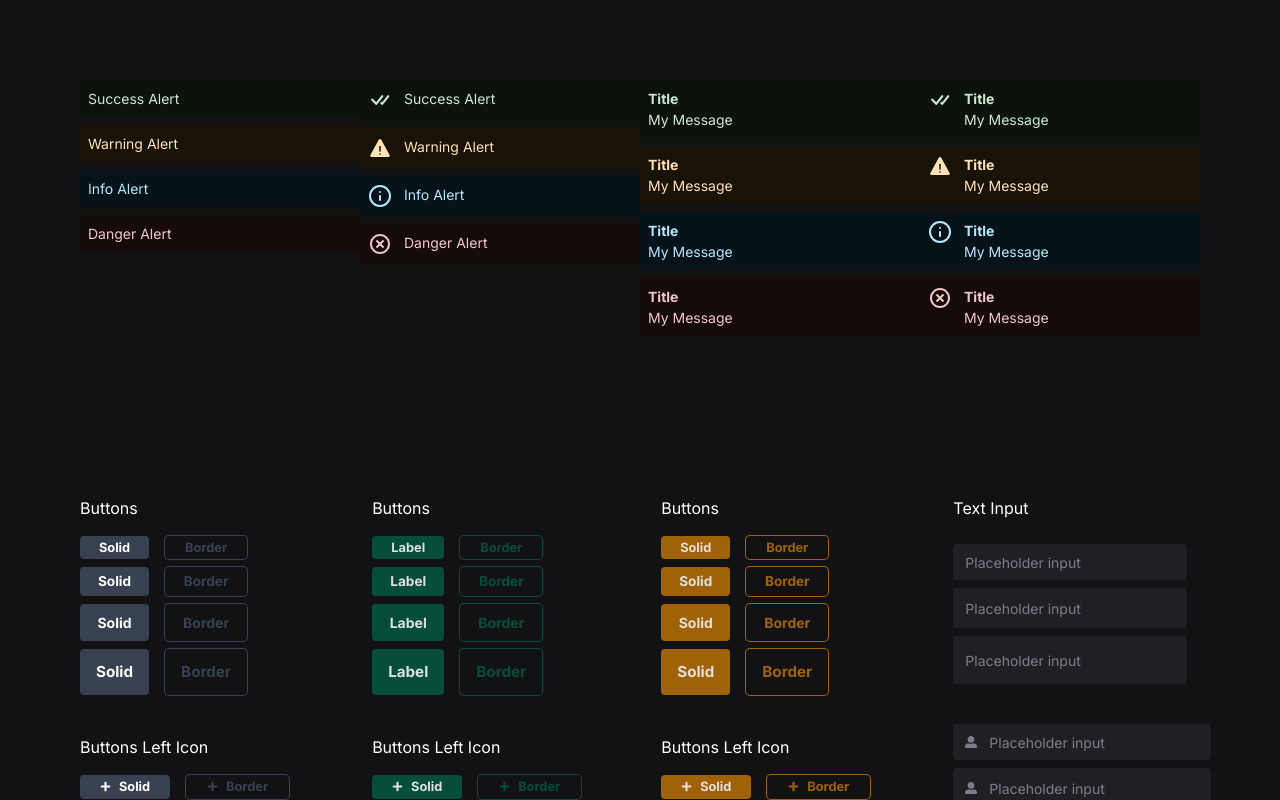
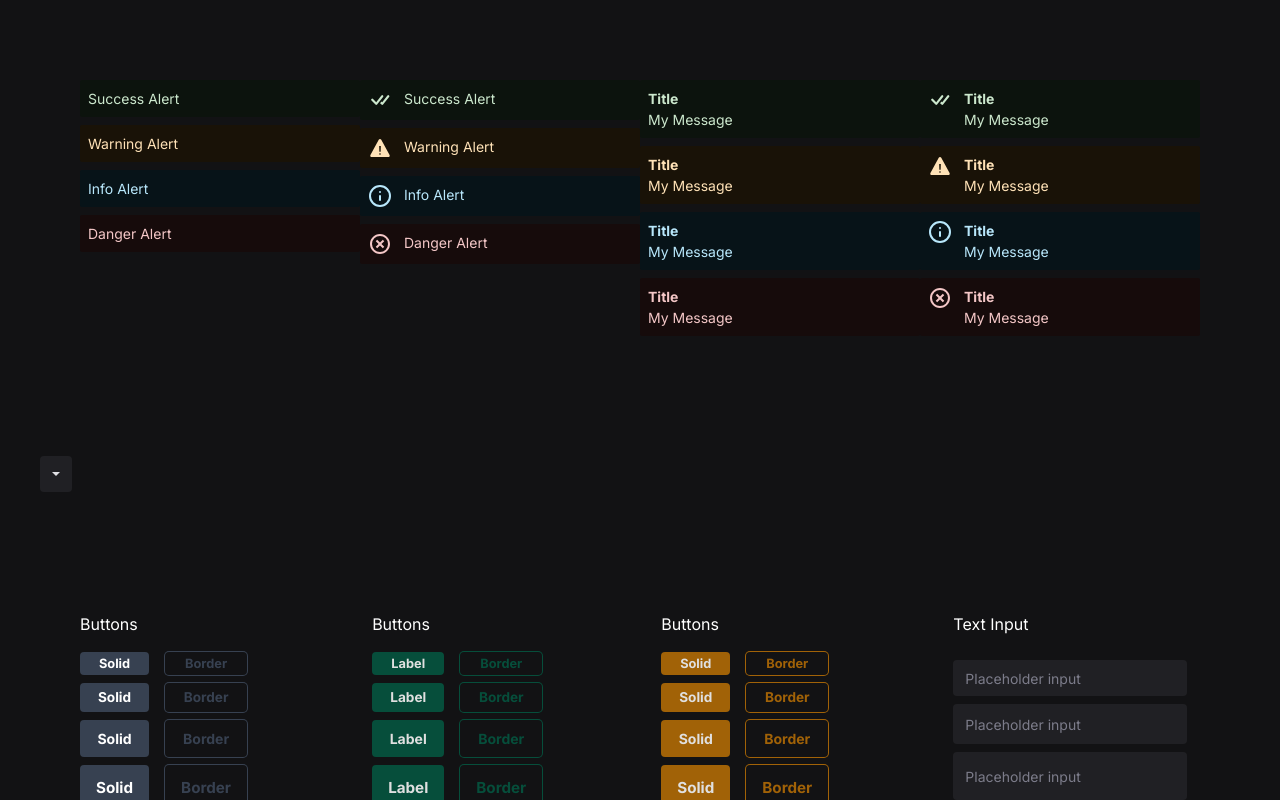
Before and after one commit to CresolCentral/CohezaUi, a React (Vite) app: page / in a window 1280 px wide. Shown: the top 800 px of the page. Built offline with nearby package versions, Linux system fonts and the light colour scheme.

Commit message:
select component

```diff
--- a/package.json
+++ b/package.json
@@ -1,7 +1,7 @@
 {
   "name": "coheza-ui",
   "private": false,
-  "version": "1.2.0",
+  "version": "1.2.1",
   "prepublish": "tsc",
   "files": [
     "dist",
@@ -23,6 +23,7 @@
     "@headlessui/react": "^1.7.3",
     "@radix-ui/react-checkbox": "^1.0.0",
     "@radix-ui/react-dialog": "^1.0.2",
+    "@radix-ui/react-select": "^1.1.1",
     "@radix-ui/react-slot": "^1.0.0",
     "clsx": "^1.2.1",
     "react": "^18.2.0",
--- a/src/App.tsx
+++ b/src/App.tsx
@@ -1,8 +1,10 @@
 import Button from "./components/Button";
 import { FaPlus, FaUserAlt } from "react-icons/fa";
 import "./styles/global.css";
-import  TextField  from "./components/TextField";
+import TextField from "./components/TextField";
 import Alert from "./components/Alert/Alert";
+import Select from "./components/Select";
+import SelectItem from "./components/SelectItem";
 
 export function App() {
   return (
@@ -38,88 +40,47 @@ export function App() {
         </div>
         <div className="flex flex-col w-full gap-2">
           <Alert.Root size="sm" type="success">
-        <Alert.Title>
-            Title
-          </Alert.Title>
-          <Alert.Message>
-            My Message
-          </Alert.Message>
+            <Alert.Title>Title</Alert.Title>
+            <Alert.Message>My Message</Alert.Message>
           </Alert.Root>
           <Alert.Root size="sm" type="warning">
-        <Alert.Title>
-            Title
-          </Alert.Title>
-          <Alert.Message>
-            My Message
-          </Alert.Message>
+            <Alert.Title>Title</Alert.Title>
+            <Alert.Message>My Message</Alert.Message>
           </Alert.Root>
           <Alert.Root size="sm" type="info">
-        <Alert.Title>
-            Title
-          </Alert.Title>
-          <Alert.Message>
-            My Message
-          </Alert.Message>
+            <Alert.Title>Title</Alert.Title>
+            <Alert.Message>My Message</Alert.Message>
           </Alert.Root>
           <Alert.Root size="sm" type="danger">
-          <Alert.Title>
-            Title
-          </Alert.Title>
-          <Alert.Message>
-            My Message
-          </Alert.Message>
+            <Alert.Title>Title</Alert.Title>
+            <Alert.Message>My Message</Alert.Message>
           </Alert.Root>
         </div>
         <div className="flex flex-col w-full gap-2">
-        <Alert.Root
-          icon
-          size="sm"
-          type="success"
-        >
-          <Alert.Title>
-            Title
-          </Alert.Title>
-          <Alert.Message>
-            My Message
-          </Alert.Message>
+          <Alert.Root icon size="sm" type="success">
+            <Alert.Title>Title</Alert.Title>
+            <Alert.Message>My Message</Alert.Message>
           </Alert.Root>
-        <Alert.Root
-          icon
-          size="sm"
-          type="warning"
-        >
-          <Alert.Title>
-            Title
-          </Alert.Title>
-          <Alert.Message>
-            My Message
-          </Alert.Message>
+          <Alert.Root icon size="sm" type="warning">
+            <Alert.Title>Title</Alert.Title>
+            <Alert.Message>My Message</Alert.Message>
           </Alert.Root>
-        <Alert.Root
-          icon
-          size="sm"
-          type="info"
-        >
-          <Alert.Title>
-            Title
-          </Alert.Title>
-          <Alert.Message>
-            My Message
-          </Alert.Message>
+          <Alert.Root icon size="sm" type="info">
+            <Alert.Title>Title</Alert.Title>
+            <Alert.Message>My Message</Alert.Message>
           </Alert.Root>
-        <Alert.Root
-          icon
-          size="sm"
-          type="danger"
-        >
-          <Alert.Title>
-            Title
-          </Alert.Title>
-          <Alert.Message>
-            My Message
-          </Alert.Message>
+          <Alert.Root icon size="sm" type="danger">
+            <Alert.Title>Title</Alert.Title>
+            <Alert.Message>My Message</Alert.Message>
           </Alert.Root>
         </div>
+      </div>
+      <div className="flex bg-default-900 p-10">
+        <Select>
+          <SelectItem value="teste1">Item 01</SelectItem>
+          <SelectItem value="teste2">Item 02</SelectItem>
+          <SelectItem value="teste3">Item 03</SelectItem>
+        </Select>
       </div>
       <div className="w-full flex bg-default-900 h-screen p-10">
         <div className="bg-default-[#222] w-full p-10 h-screen">
--- a/src/components/Select/Select.tsx
+++ b/src/components/Select/Select.tsx
@@ -1,94 +1,56 @@
-import { Listbox } from "@headlessui/react";
+import { ReactNode, useState } from "react";
+import { IoMdArrowDropdown } from "react-icons/io";
+import * as SelectPrimitive from "@radix-ui/react-select";
 import clsx from "clsx";
-import { useState } from "react";
-import { RiArrowDropDownLine, RiArrowDropUpLine } from "react-icons/ri";
-import { BiCheckDouble } from "react-icons/bi";
-import Chip from "../Chip";
 
 export interface SelectProps {
   size?: "sm" | "md" | "lg";
   placeholder?: string;
   fullWidth?: boolean;
-  multiple?: boolean;
+  children: ReactNode;
 }
 
 const Select = ({
   size = "sm",
   placeholder,
   fullWidth = false,
-  multiple
+  children,
 }: SelectProps) => {
-  const people = [
-    "Durward Reynoldsaaaaaaaaaaaaaaaaaa",
-    "Kenton Towne",
-    "Therese Wunsch",
-    "Benedict Kessler",
-    "Katelyn Rohan",
-  ];
-
   const [itemSelected, setSelected] = useState([]);
 
   return (
-    <div className="">
-      <Listbox value={itemSelected} onChange={setSelected} multiple={multiple}>
-        <Listbox.Button
+    <div className="flex flex-col relative">
+      <SelectPrimitive.Root>
+        <div className="flex flex-col">
+          <SelectPrimitive.Trigger
             className={clsx(
-            "flex justify-between items-center rounded min-w-[15rem] py-2 px-2 w-full bg-default-800 focus-within:ring-2 ring-green-900",
+              "flex justify-between bg-input-bg py-2 rounded text-default-100 relative items-center px-2",
               {
-              "h-9": size === "sm",
+                "h-9 text-sm": size === "sm",
                 "h-10": size === "md",
                 "h-12": size === "lg",
-
-              "max-w-md": fullWidth == false,
               }
             )}
           >
-          {itemSelected ? (
-            <>
-              {multiple ?
-               <div className="flex gap-2">
-               {itemSelected.map((person) => (
-                <Chip label="My Chip" />
-               ))}
+            <SelectPrimitive.Value placeholder={placeholder}/>
+            <SelectPrimitive.Icon>
+              <IoMdArrowDropdown />
+            </SelectPrimitive.Icon>
+          </SelectPrimitive.Trigger>
+
+          <SelectPrimitive.Content className={clsx("flex flex-col text-white outline-none", {
+            "mt-10": size === "sm",
+            "mt-11": size === "md",
+            "mt-12": size === "lg",
+          })}>
+            <SelectPrimitive.Viewport className="bg-default-800 outline-none rounded z-10">
+              {children}
+            </SelectPrimitive.Viewport>
+          </SelectPrimitive.Content>
         </div>
-            :
-            <span className="text-default-100">{itemSelected}</span>
-            }
-            </>
-          ) : (
-            <span className="text-default-400">{placeholder}</span>
-          )}
-          <span className="flex flex-col text-black pl-2">
-            <RiArrowDropUpLine />
-            <RiArrowDropDownLine />
-          </span>
-        </Listbox.Button>
-        <Listbox.Options
-          className={clsx("bg-default-800 mt-1 rounded p-2", {
-            "max-w-md": fullWidth === false,
-          })}
-        >
-          {people.map((person) => (
-            <Listbox.Option
-              key={person}
-              value={person}
-            >
-              {({ active, selected }) => (
-                <div className={clsx("flex justify-between  items-center gap-1 rounded cursor-pointer px-2 py-1 transition-colors text-default-100", {
-                  "bg-default-700": selected,
-                  "bg-default-700 text-default-200": active
-                })}>
-                  {person}
-                  {selected && <BiCheckDouble />}
-                </div>
-
-              )}
-            </Listbox.Option>
-          ))}
-        </Listbox.Options>
-      </Listbox>
+      </SelectPrimitive.Root>
     </div>
   );
-}
+};
 
 export default Select;
--- /dev/null
+++ b/src/components/SelectItem/SelectItem.tsx
@@ -0,0 +1,23 @@
+import { Listbox } from "@headlessui/react";
+import clsx from "clsx";
+import { ReactNode } from "react";
+import * as SelectPrimitive from "@radix-ui/react-select";
+import { FaCheck } from "react-icons/fa";
+
+interface SelectItemProps {
+  value: string;
+  children?: ReactNode;
+}
+
+const SelectItem = ({ children, value }: SelectItemProps) => {
+  return (
+    <SelectPrimitive.Item value={value} className="flex flex-row items-center gap-2 justify-between px-2 py-1 outline-none transition-colors hover:bg-default-900 cursor-pointer z-10">
+      <SelectPrimitive.ItemText>{children}</SelectPrimitive.ItemText>
+      <SelectPrimitive.ItemIndicator>
+        <FaCheck size={10} />
+      </SelectPrimitive.ItemIndicator>
+    </SelectPrimitive.Item>
+  );
+};
+
+export default SelectItem;
--- /dev/null
+++ b/src/components/SelectItem/index.tsx
@@ -0,0 +1 @@
+export { default } from "./SelectItem";
```
Also changed, not shown: 2 other files (tests, documents, lock files or other folders). Lines whose indentation alone changed are shown as unchanged.
